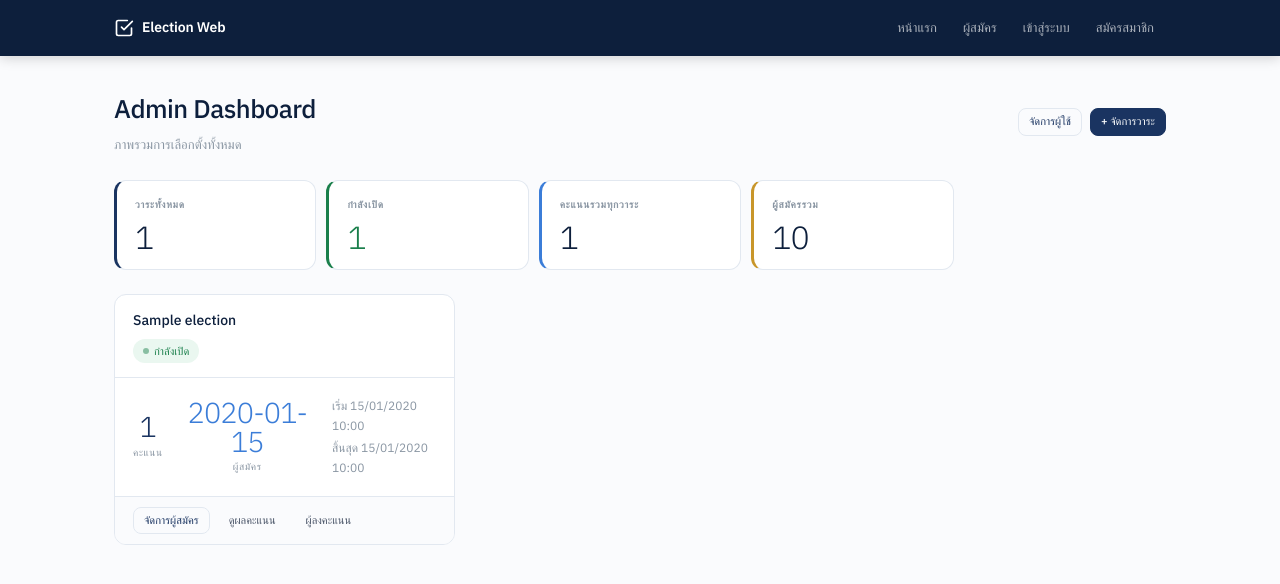
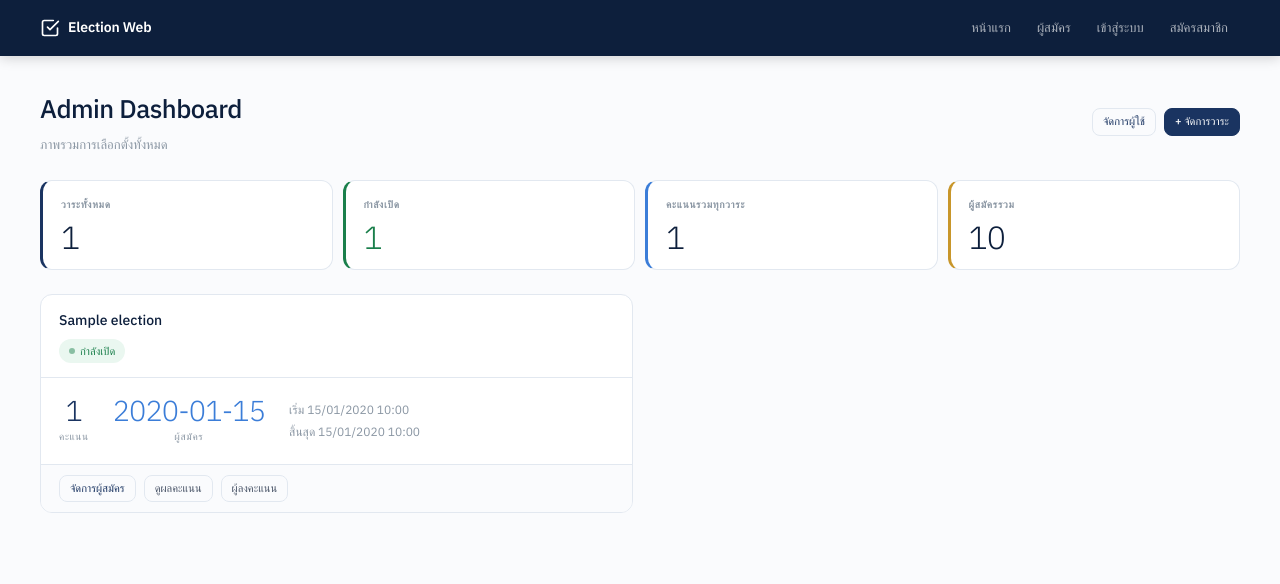
Before and after one commit to Teng-404/EW, a Python web app: template Templates/Admin/dashboard.html in a window 1280 px wide. Shown: the top 584 px of the page. Run offline with Jinja, Linux system fonts and the light colour scheme; the template is opened without the code that fills it: most values are stand-ins (such as "Sample title", 1, 10 or a date in 2020); some web fonts are replaced.

Commit message:
fix templates

```diff
--- a/Static/css/style.css
+++ b/Static/css/style.css
@@ -83,15 +83,14 @@ h3 { font-size: 1rem;    font-weight: 500; }
 /* ── Layout ───────────────────────────────────────────────── */
 .container {
   width: 100%;
-  max-width: 1100px;
-  margin: 0 auto;
-  padding: 0 1.5rem;
+  padding: 0 2.5rem;
 }
 
 .page-content {
   padding-top: calc(var(--nav-h) + 2rem);
   padding-bottom: 3.5rem;
   min-height: 100vh;
+  width: 100%;
 }
 
 /* ── Navbar ───────────────────────────────────────────────── */
@@ -110,6 +109,7 @@ h3 { font-size: 1rem;    font-weight: 500; }
   display: flex;
   align-items: center;
   justify-content: space-between;
+  width: 100%;
 }
 
 .navbar-brand {
@@ -303,9 +303,9 @@ h3 { font-size: 1rem;    font-weight: 500; }
 .btn-ghost {
   background: transparent;
   color: var(--text-2);
-  border-color: transparent;
+  border-color: var(--border);
 }
-.btn-ghost:hover { background: var(--surface); color: var(--text-1); border-color: var(--border); }
+.btn-ghost:hover { background: var(--surface); color: var(--text-1); border-color: #c0cad8; }
 
 .btn-success {
   background: var(--green-bg);
@@ -427,9 +427,9 @@ textarea.form-control { resize: vertical; min-height: 80px; }
 .table tbody tr:hover td { background: #f5f8fd; }
 
 /* ── Grid helpers ─────────────────────────────────────────── */
-.grid-2 { display: grid; grid-template-columns: repeat(auto-fill, minmax(300px, 1fr)); gap: 14px; }
-.grid-3 { display: grid; grid-template-columns: repeat(auto-fill, minmax(200px, 1fr)); gap: 12px; }
-.grid-4 { display: grid; grid-template-columns: repeat(auto-fill, minmax(170px, 1fr)); gap: 10px; }
+.grid-2 { display: grid; grid-template-columns: repeat(2, 1fr); gap: 14px; }
+.grid-3 { display: grid; grid-template-columns: repeat(3, 1fr); gap: 12px; }
+.grid-4 { display: grid; grid-template-columns: repeat(4, 1fr); gap: 10px; }
 
 /* ── Stat cards ───────────────────────────────────────────── */
 .stat-card {
--- a/Templates/Admin/elections.html
+++ b/Templates/Admin/elections.html
@@ -98,7 +98,7 @@
 
               <a href="{{ url_for('admin.manage_candidates', election_id=e.id) }}" class="btn btn-outline btn-sm">ผู้สมัคร</a>
               <a href="{{ url_for('admin.voters',            election_id=e.id) }}" class="btn btn-ghost btn-sm">ผู้โหวต</a>
-              <a href="{{ url_for('admin.export_results',    election_id=e.id) }}" class="btn btn-ghost btn-sm" title="Export ผลคะแนน">⬇</a>
+              <a href="{{ url_for('admin.export_results',    election_id=e.id) }}" class="btn btn-outline btn-sm">⬇ Export</a>
 
               <form method="POST" action="{{ url_for('admin.delete_election', election_id=e.id) }}" style="display:inline;"
                     onsubmit="return confirm('ลบวาระนี้? จะลบผู้สมัครและคะแนนทั้งหมดด้วย')">
```
